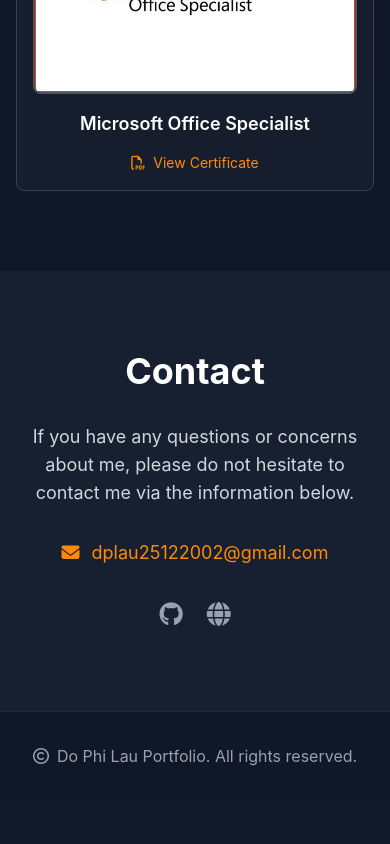
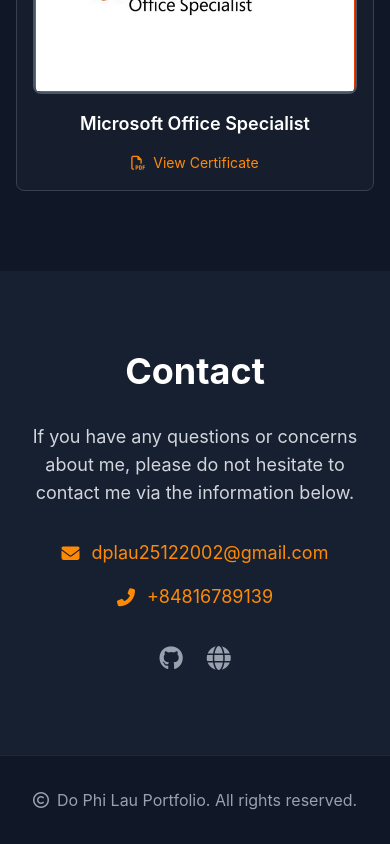
Before and after one commit to philau2512/philaudev, a React (Vite) app: page /#home in a window 390 px wide. Shown: the part 4117-4961 px from the top of the page. Before the commit the page ends 4917 px from the top, so only its background shows below. Built offline with nearby package versions, Linux system fonts and the light colour scheme.

Commit message:
add phone number

```diff
--- a/public/data/data.json
+++ b/public/data/data.json
@@ -205,6 +205,7 @@
   "contacts": [
     {
       "gmail": "dplau25122002@gmail.com",
+      "phone": "+84816789139",
       "github": "https://github.com/philau2512",
       "website": "https://philaudev.vercel.app/"
     }
--- a/src/components/ContactSection.jsx
+++ b/src/components/ContactSection.jsx
@@ -12,17 +12,29 @@
           {t('Contact Info Text')}
         </p>
 
-        {contacts.gmail && (
-          <div className="mb-8">
+        <div className="flex flex-col items-center space-y-4 mb-8">
+          {contacts.gmail && (
             <a
               href={`mailto:${contacts.gmail}`}
-              className="text-orange-400 hover:text-orange-300 transition-colors text-lg"
+              className="text-orange-400 hover:text-orange-300 transition-colors text-lg flex items-center"
             >
               <i className="fas fa-envelope mr-3" />
               {contacts.gmail}
             </a>
-          </div>
-        )}
+          )}
+
+          {contacts.phone && (
+            <div className="flex space-x-4">
+              <a
+                href={`tel:${contacts.phone}`}
+                className="text-orange-400 hover:text-orange-300 transition-colors text-lg flex items-center"
+              >
+                <i className="fas fa-phone-alt mr-3" />
+                {contacts.phone}
+              </a>
+            </div>
+          )}
+        </div>
 
         <div className="flex justify-center space-x-6">
           {contacts.linkedin && (
@@ -33,16 +45,6 @@
               className="text-gray-400 hover:text-blue-400 transition-colors text-2xl"
             >
               <i className="fab fa-linkedin" />
-            </a>
-          )}
-          {contacts.twitter && (
-            <a
-              href={contacts.twitter}
-              target="_blank"
-              rel="noopener noreferrer"
-              className="text-gray-400 hover:text-blue-300 transition-colors text-2xl"
-            >
-              <i className="fab fa-twitter" />
             </a>
           )}
           {contacts.github && (
```
